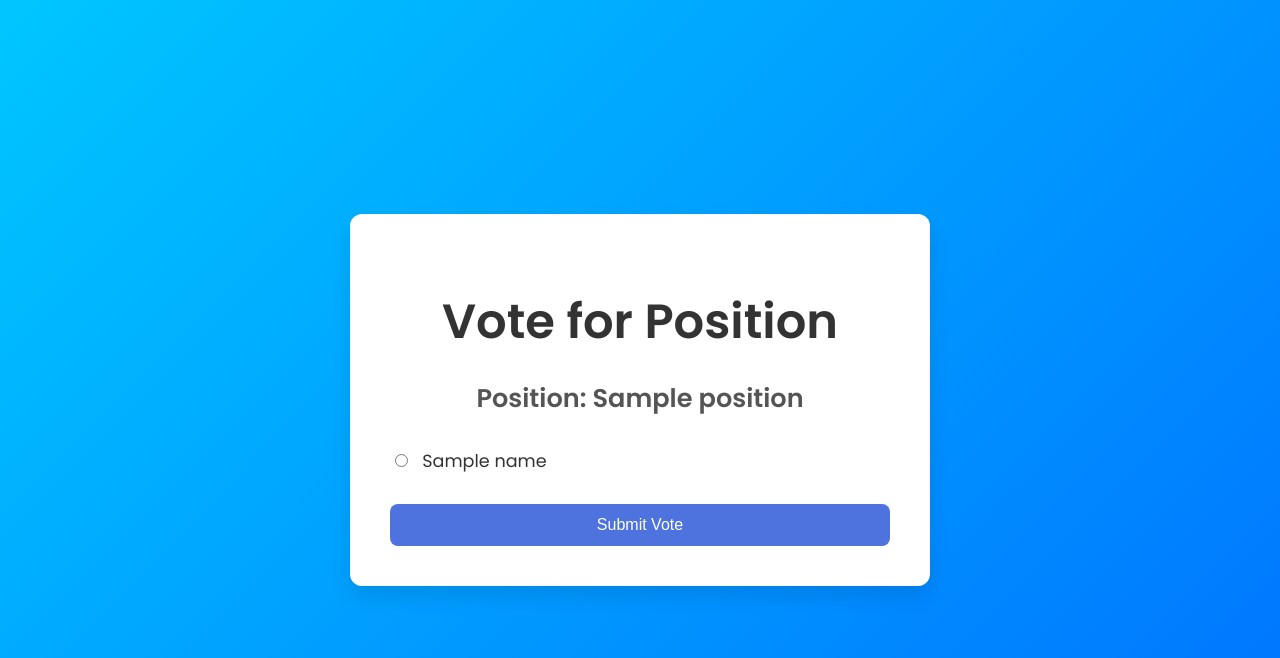
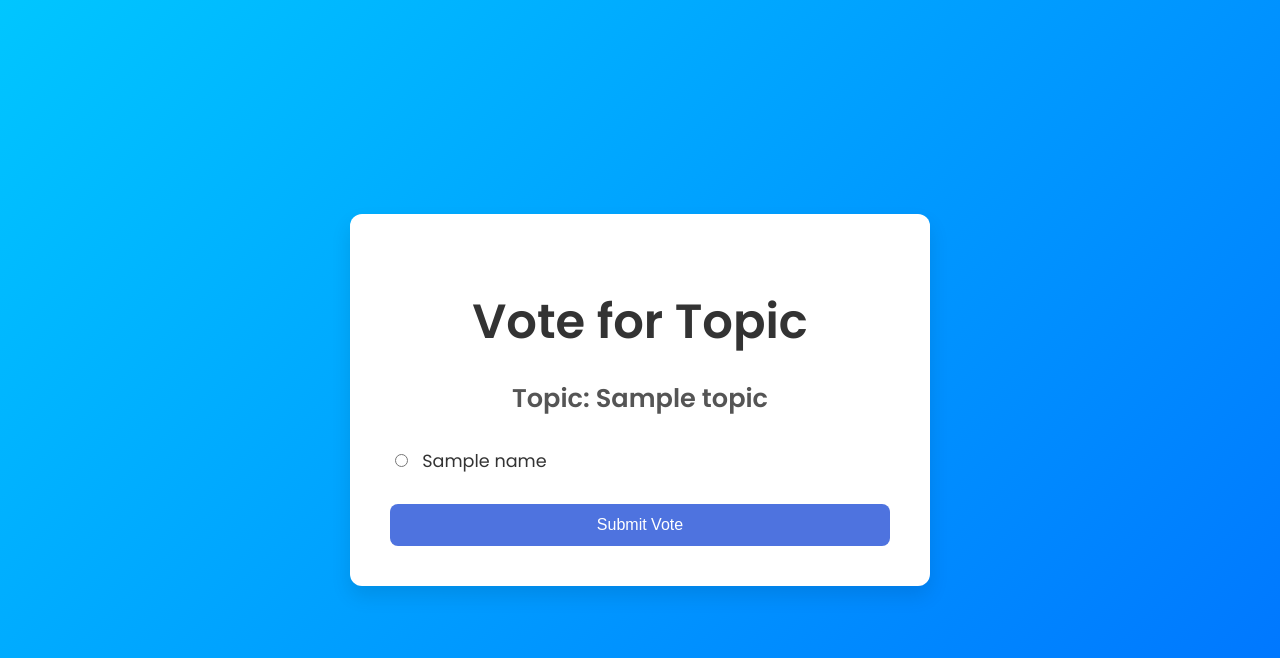
Before and after one commit to moncygeorge/Votestack2, a Flask app: template templates/vote.html in a window 1280 px wide. Shown: the top 658 px of the page. Run offline with Flask 3, Linux system fonts and the light colour scheme; the template is opened without the code that fills it: most values are stand-ins (such as "Sample title", 1, 10 or a date in 2020).

Commit message:
Update16

```diff
--- a/templates/vote.html
+++ b/templates/vote.html
@@ -4,7 +4,7 @@
 <head>
     <meta charset="UTF-8">
     <meta name="viewport" content="width=device-width, initial-scale=1.0">
-    <title>Vote for Position</title>
+    <title>Vote for Topic</title>
     <!-- Google Fonts -->
     <link href="https://fonts.googleapis.com/css2?family=Poppins:wght@300;400;500;600&display=swap" rel="stylesheet">
     <!-- Custom Styles -->
@@ -120,8 +120,8 @@
 <body>
 
     <div class="container">
-        <h1>Vote for Position</h1>
-        <h2>Position: {{ position }}</h2>
+        <h1>Vote for Topic</h1>
+        <h2>Topic: {{ topic }}</h2> <!-- Updated from "Position" to "Topic" -->
 
         <!-- Flash messages -->
         {% with messages = get_flashed_messages(with_categories=true) %}
```
